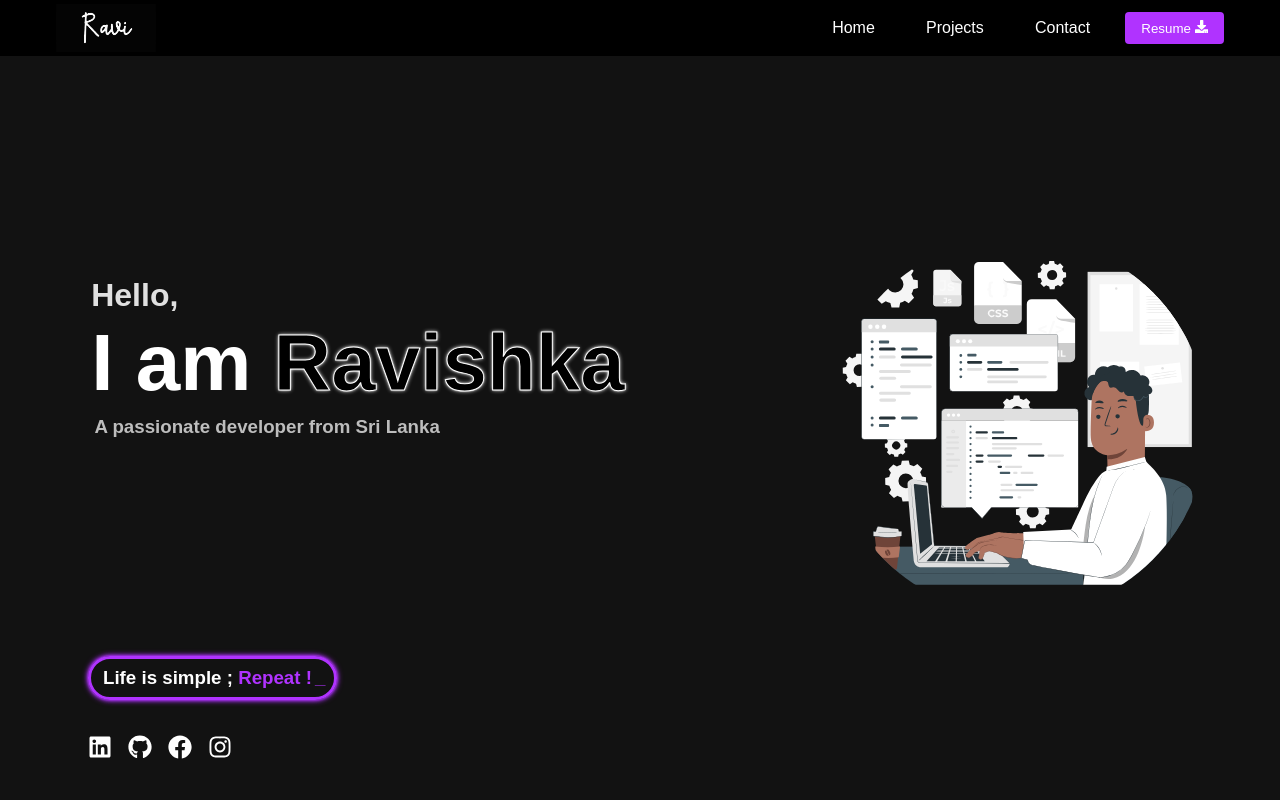
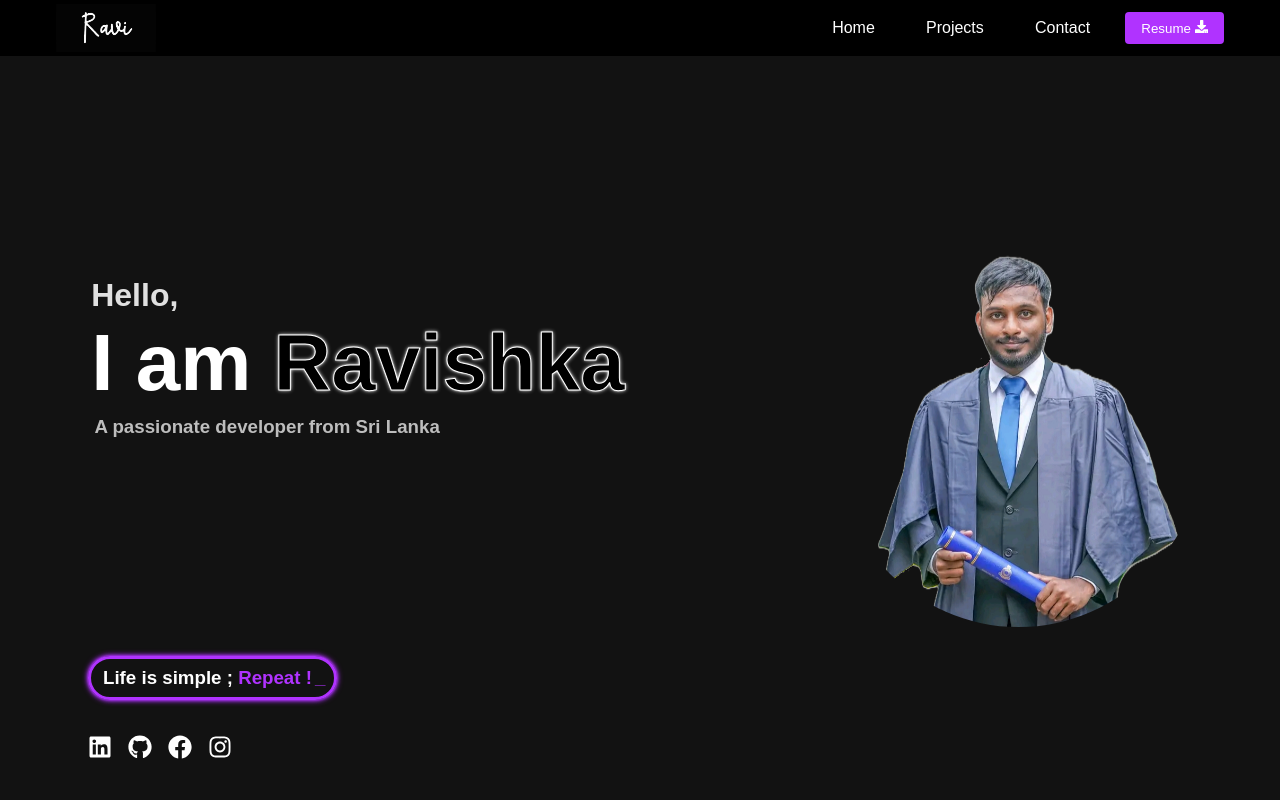
Before and after one commit to ravishkaw/My-Portfolio, a React (Vite) app: page / in a window 1280 px wide. Shown: the top 800 px of the page. Built offline with nearby package versions, Linux system fonts and the light colour scheme; no server answers.

Commit message:
adjust css of hero

```diff
--- a/src/components/Hero/Hero.css
+++ b/src/components/Hero/Hero.css
@@ -1,13 +1,10 @@
 .hero-section {
   display: grid;
   grid-template-columns: 1fr;
-  /* gap: 20px; */
   min-height: 90vh;
-  justify-content: center;
 }
 
 .hero-left-column {
-  /* border: 1px solid red; */
   display: grid;
   grid-template-rows: auto 50px 50px;
   gap: 1.2rem;
@@ -16,7 +13,6 @@
 .hero-intro,
 .hero-desc {
   align-self: center;
-  /* border: 1px solid orange; */
   padding-left: 1rem;
   text-align: center;
 }
@@ -57,7 +53,6 @@
 }
 
 .hero-socials {
-  /* border: 1px solid orange; */
   margin-top: 0.4rem;
   padding: 1rem;
   display: flex;
@@ -73,13 +68,11 @@
 
 .hero-right-column {
   display: none;
-  /* border: 1px solid red; */
   justify-content: flex-start;
   align-content: center;
 }
 
 .hero-img {
-  /* border: 1px solid orange; */
   border-radius: 50%;
   width: 100%;
   max-width: 400px;
--- a/src/components/Hero/Hero.jsx
+++ b/src/components/Hero/Hero.jsx
@@ -1,7 +1,7 @@
 import { Typewriter } from "react-simple-typewriter";
 import "./Hero.css";
-import programmerImg from "../../assets/Programmer.svg";
-// import programmerImg from "../../assets/myImg.png";
+// import programmerImg from "../../assets/Programmer.svg";
+import programmerImg from "../../assets/myImg.png";
 import { socialLinks } from "../../data";
 
 const Hero = () => {
```
